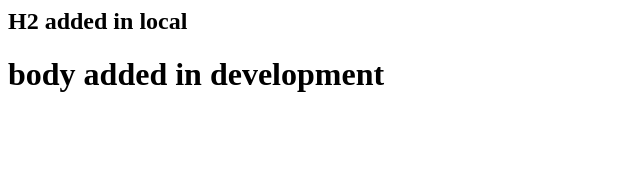
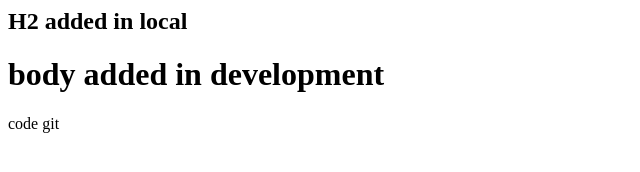
Before and after one commit to vijaypnldevops/winscode, a plain HTML site: page index.html in a window 1280 px wide. Shown: the full height of the page, 0-640 px from the left. Drawn offline with Linux system fonts and the light colour scheme.

Commit message:
dev branch new p tag

```diff
--- a/index.html
+++ b/index.html
@@ -8,6 +8,7 @@
   <body>
   <h2>H2 added in local</h2>
   <h1>body added in development</h1>
+  <p>code git</p>
   </body>
 <head>
 <html>
```
